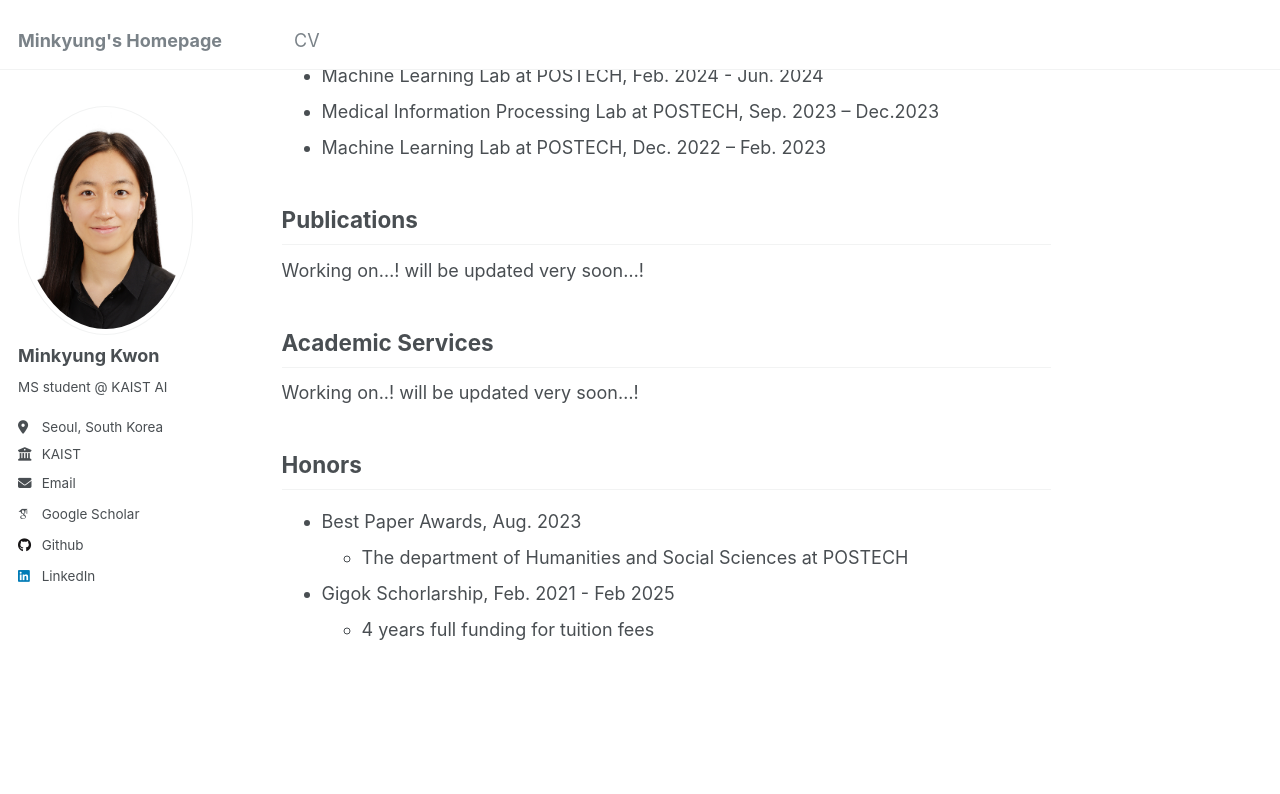
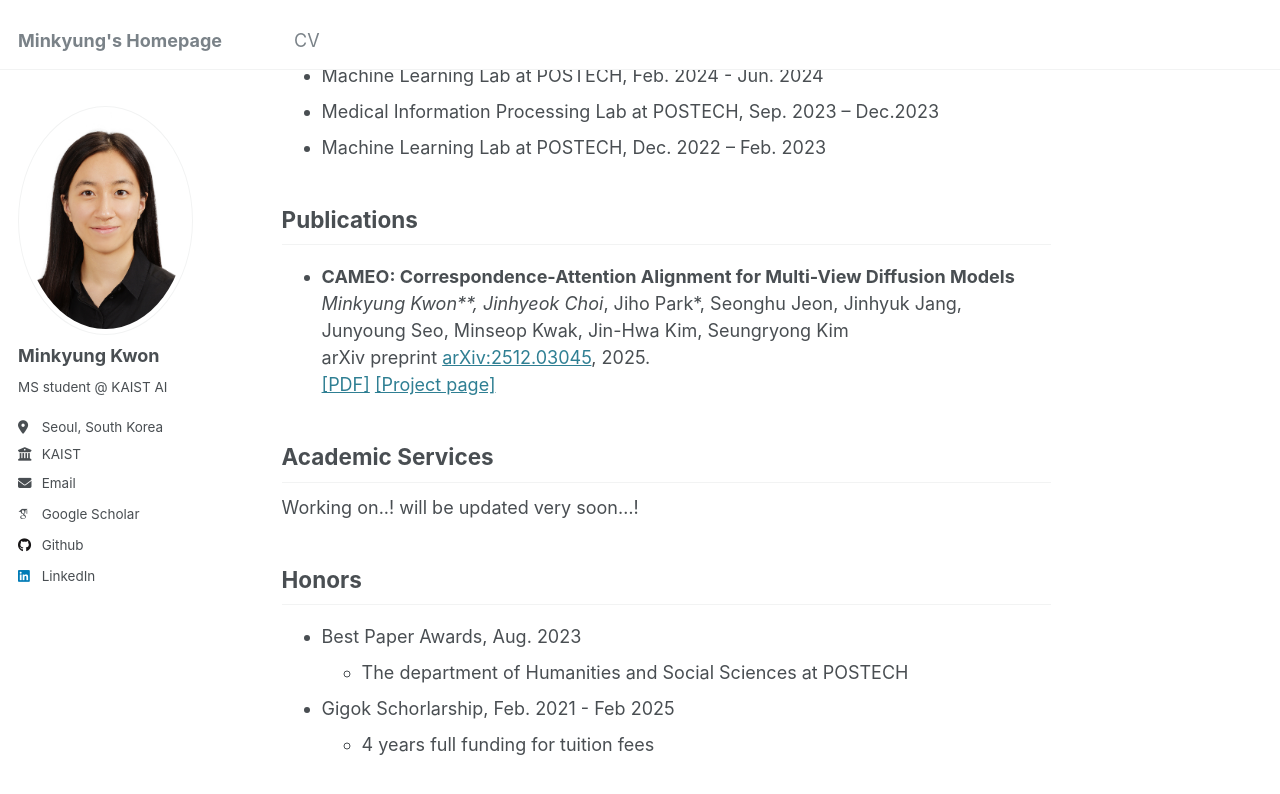
Before and after one commit to mkxdxdxd/mkxdxdxd.github.io, a Jekyll site: the page built from _pages/about.md, in a window 1280 px wide and 900 px high, scrolled down 1105 px. Shown: the top 794 px of the window. Built offline with Jekyll 4.4.1, drawn with Linux system fonts in a browser that asks for light colours; some web fonts are replaced.

Commit message:
Update about.md

```diff
--- a/_pages/about.md
+++ b/_pages/about.md
@@ -44,7 +44,10 @@ Research Experiences
 
 Publications
 ------
-Working on...! will be updated very soon...!
+- **CAMEO: Correspondence-Attention Alignment for Multi-View Diffusion Models**
+  *Minkyung Kwon**, Jinhyeok Choi*, Jiho Park*, Seonghu Jeon, Jinhyuk Jang, Junyoung Seo, Minseop Kwak, Jin-Hwa Kim, Seungryong Kim
+  arXiv preprint [arXiv:2512.03045](https://arxiv.org/abs/2512.03045), 2025.
+  [[PDF]](https://arxiv.org/pdf/2512.03045) [[Project page]](https://cvlab-kaist.github.io/CAMEO/)
 
 Academic Services
 ------
```
